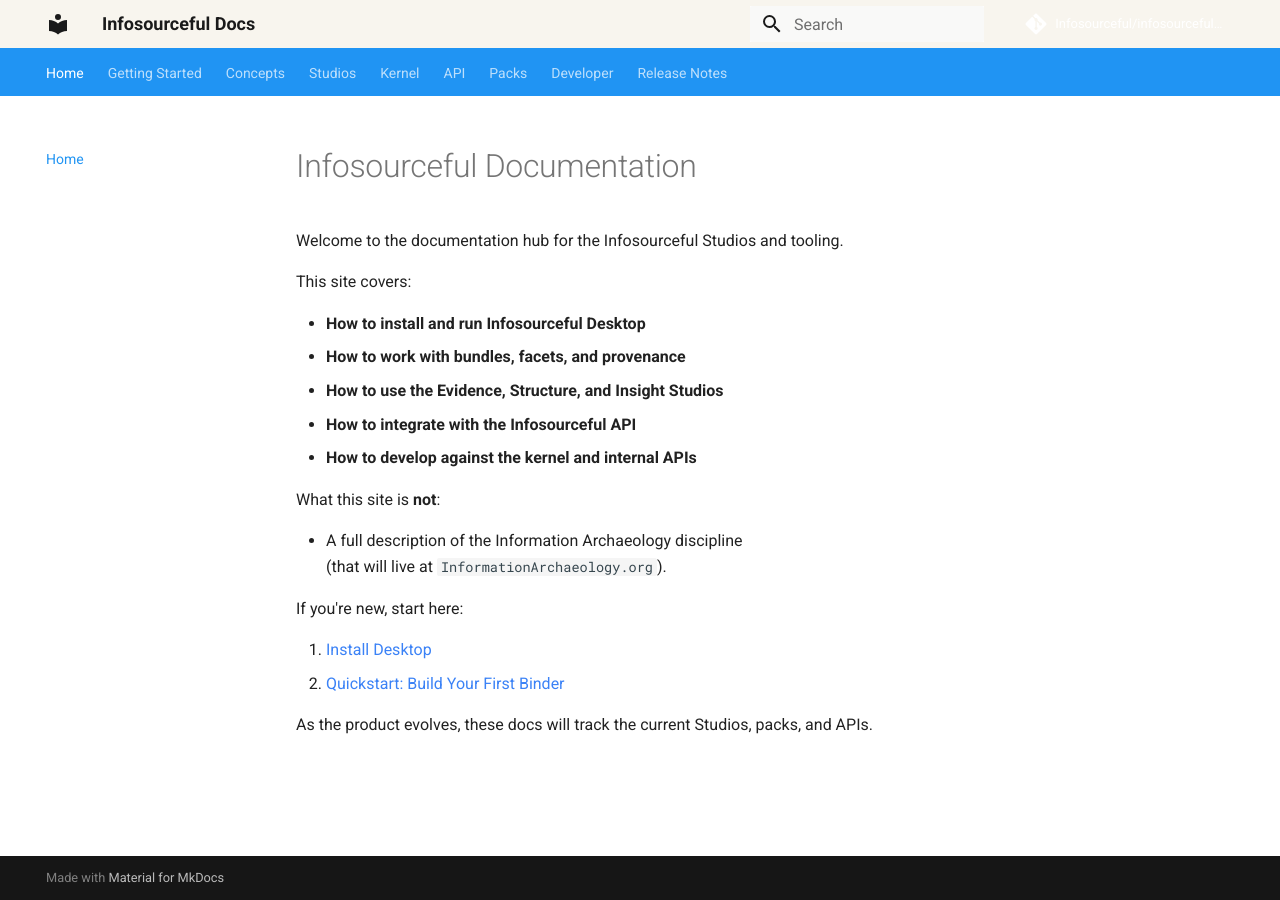
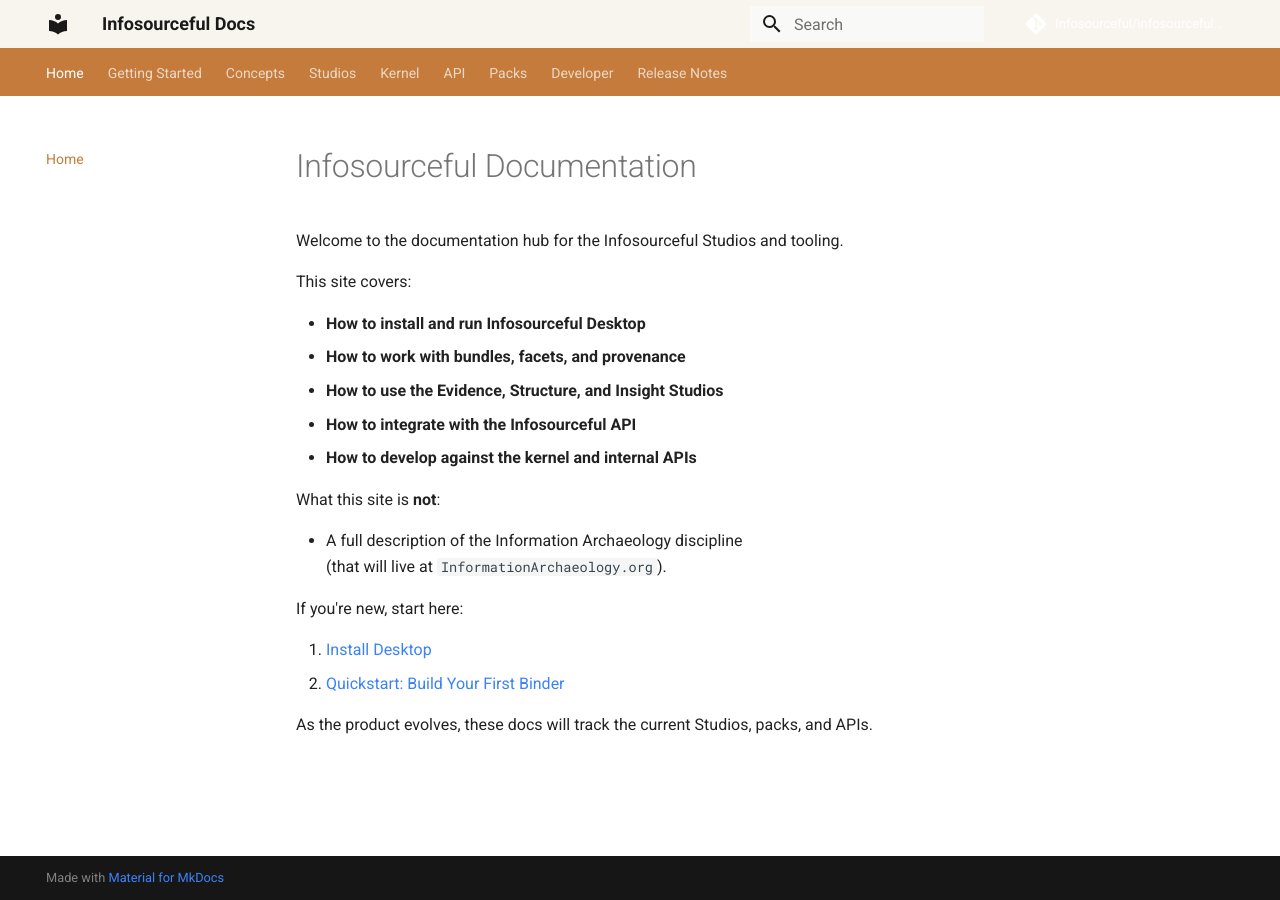
Before and after one commit to Infosourceful/infosourceful-docs, an MkDocs documentation site: the page built from docs/index.md, in a window 1280 px wide. Built offline with MkDocs 1.6.1 and Material for MkDocs 9.7.7, drawn with Linux system fonts in a browser that asks for light colours; comment, search, counter and statistics services are not loaded.

Commit message:
Update menu ribbon to copper with white text and ensure all colors use stylesheet overrides

```diff
--- a/docs/stylesheets/extra.css
+++ b/docs/stylesheets/extra.css
@@ -46,43 +46,105 @@
   color: #1A1A1A;
 }
 
+/* Menu ribbon / Navigation tabs - Copper background with white text */
+.md-tabs {
+  background-color: #C47B3C !important; /* Copper */
+  border-bottom: none;
+}
+
+.md-tabs__link {
+  color: #FFFFFF !important; /* White text */
+}
+
+.md-tabs__link:hover {
+  color: #FFFFFF !important; /* White text on hover */
+  opacity: 0.8;
+}
+
+.md-tabs__link--active {
+  color: #FFFFFF !important; /* White text for active tab */
+  border-bottom-color: #FFFFFF;
+  font-weight: 600;
+}
+
+/* Navigation sidebar */
+.md-nav {
+  color: inherit;
+}
+
+.md-nav__title {
+  color: #1A1A1A; /* Graphite */
+}
+
 /* Link colors - using High Confidence Blue for dark backgrounds */
 .md-typeset a {
-  color: #3b82f6; /* Blue - works well on dark backgrounds */
+  color: #3b82f6 !important; /* Blue - works well on dark backgrounds */
 }
 
 .md-typeset a:hover {
-  color: #60a5fa; /* Lighter blue on hover */
+  color: #60a5fa !important; /* Lighter blue on hover */
 }
 
 .md-typeset a:focus {
-  color: #3b82f6;
+  color: #3b82f6 !important;
 }
 
-/* Navigation links */
+.md-typeset a:visited {
+  color: #3b82f6 !important;
+}
+
+/* Navigation sidebar links */
 .md-nav__link {
-  color: inherit;
+  color: #1A1A1A; /* Graphite */
 }
 
 .md-nav__link:hover {
-  color: #3b82f6; /* Blue on hover */
+  color: #C47B3C !important; /* Copper on hover */
 }
 
 /* Active navigation link */
 .md-nav__link--active {
-  color: #3b82f6; /* Blue for active links */
+  color: #C47B3C !important; /* Copper for active links */
 }
 
 /* Code block links */
 .md-typeset code a {
-  color: #3b82f6;
+  color: #3b82f6 !important;
+}
+
+.md-typeset code a:hover {
+  color: #60a5fa !important;
 }
 
 /* Footer links */
 .md-footer__link {
-  color: #3b82f6;
+  color: #3b82f6 !important;
 }
 
 .md-footer__link:hover {
-  color: #60a5fa;
+  color: #60a5fa !important;
 }
+
+/* Admonition links */
+.md-typeset .admonition a,
+.md-typeset details a {
+  color: #3b82f6 !important;
+}
+
+.md-typeset .admonition a:hover,
+.md-typeset details a:hover {
+  color: #60a5fa !important;
+}
+
+/* Table of contents links */
+.md-nav__item .md-nav__link {
+  color: #1A1A1A; /* Graphite */
+}
+
+.md-nav__item .md-nav__link:hover {
+  color: #C47B3C !important; /* Copper */
+}
+
+.md-nav__item .md-nav__link--active {
+  color: #C47B3C !important; /* Copper */
+}
--- a/mkdocs.yml
+++ b/mkdocs.yml
@@ -16,12 +16,12 @@ theme:
   palette:
     - media: "(prefers-color-scheme: light)"
       scheme: default
-      primary: blue
-      accent: amber
+      primary: indigo
+      accent: indigo
     - media: "(prefers-color-scheme: dark)"
       scheme: slate
-      primary: blue
-      accent: amber
+      primary: indigo
+      accent: indigo
 extra_css:
   - stylesheets/extra.css
 
```
